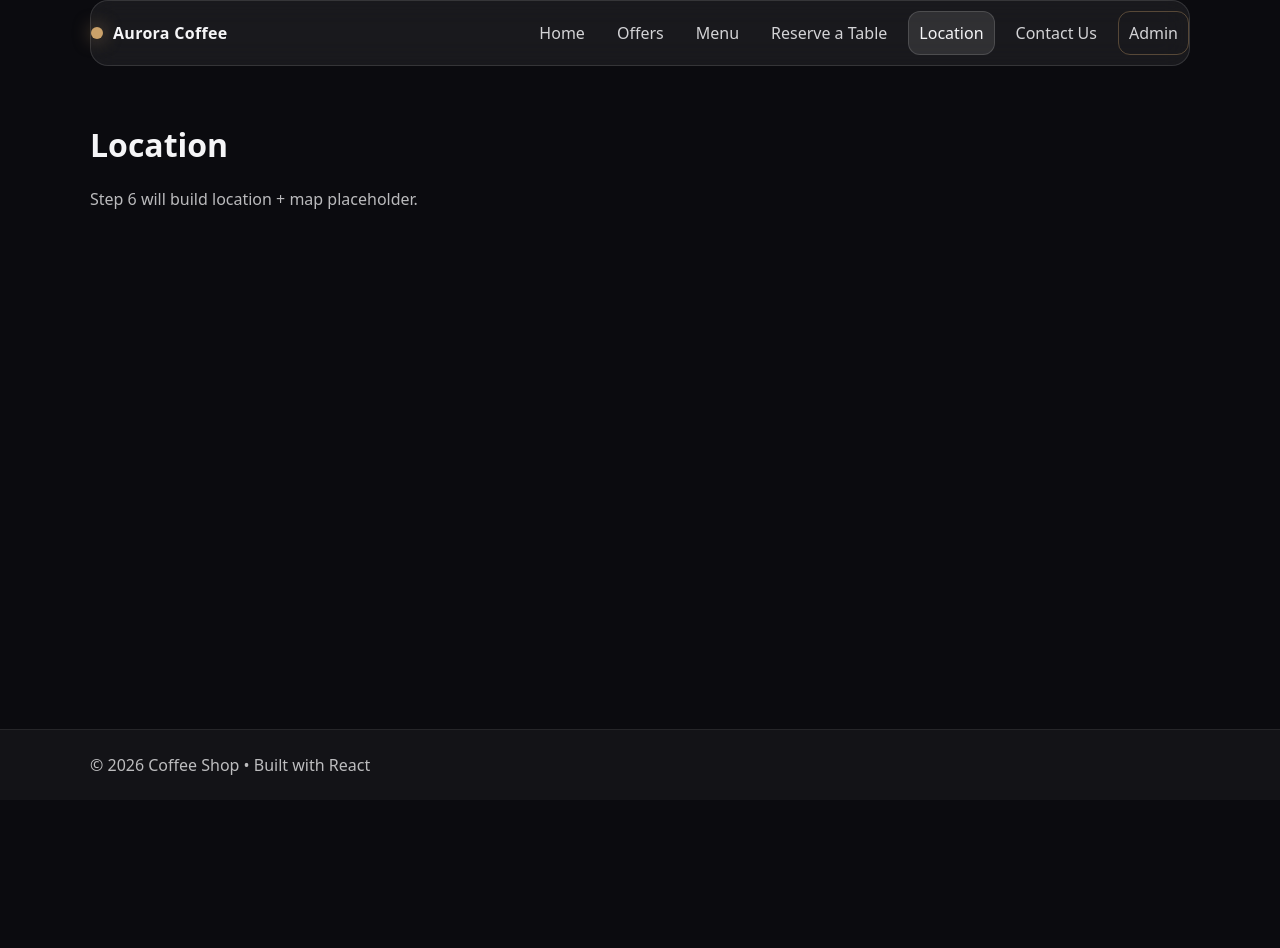
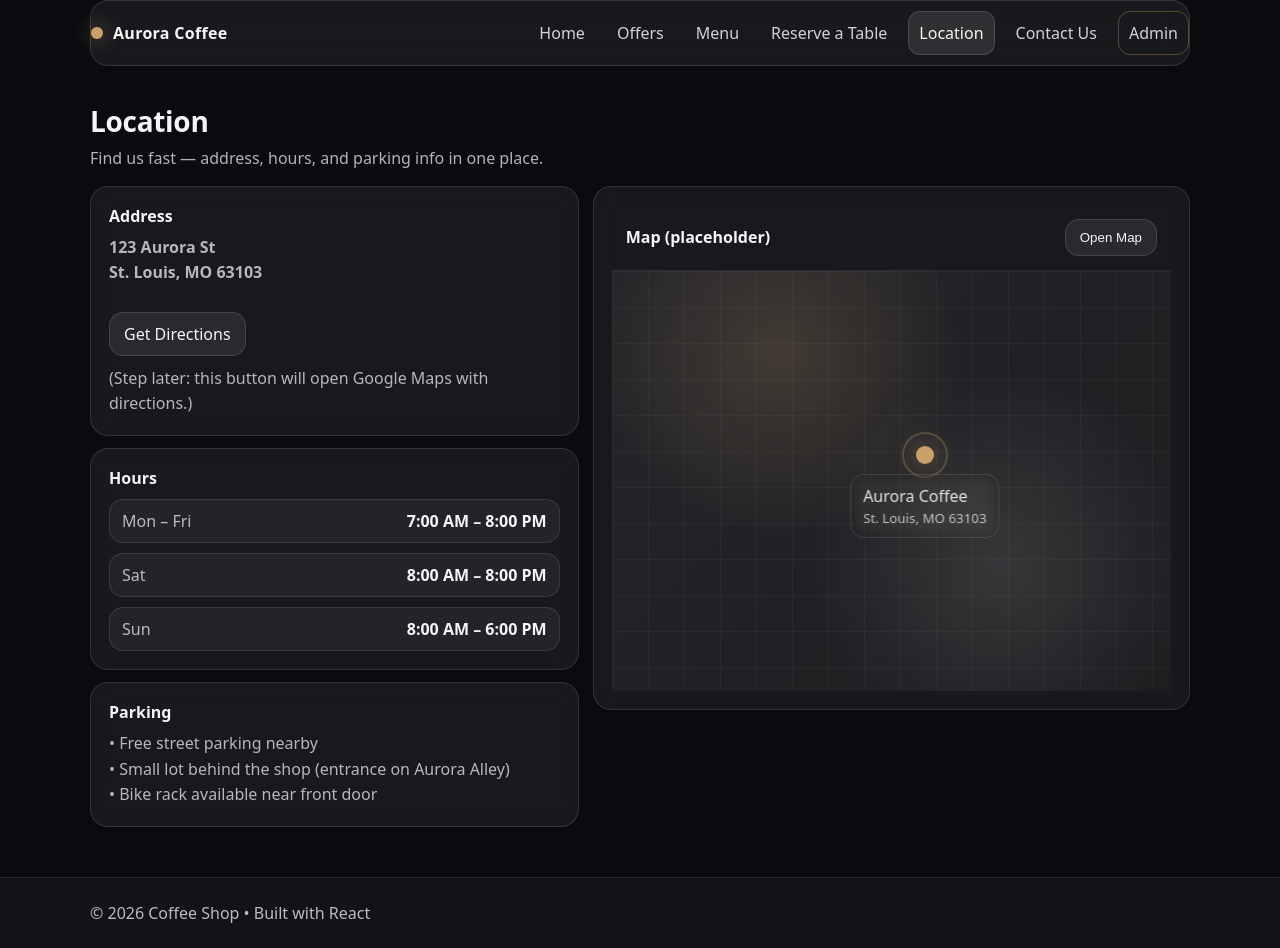
Before and after one commit to rohitparapati/coffee-shop, a React (Vite) app in the folder client/: page /location in a window 1280 px wide. Before the commit the page ends 800 px from the top, so only its background shows below. Built offline with nearby package versions, Linux system fonts and the light colour scheme.

Commit message:
updated the location page

```diff
--- a/client/src/pages/Admin.jsx
+++ b/client/src/pages/Admin.jsx
@@ -3,7 +3,7 @@ export default function Admin() {
     <div className="container">
       <h1>Admin</h1>
       <p style={{ color: "rgba(245,245,247,0.75)" }}>
-        Step 8+ will build admin login + dashboards.
+        will build admin login + dashboards.
       </p>
     </div>
   );
--- a/client/src/pages/Location.jsx
+++ b/client/src/pages/Location.jsx
@@ -1,10 +1,102 @@
+import "../styles/location.css";
+
 export default function Location() {
+  // Placeholder address (we can make this configurable later)
+  const addressLine1 = "123 Aurora St";
+  const addressLine2 = "St. Louis, MO 63103";
+
   return (
     <div className="container">
-      <h1>Location</h1>
-      <p style={{ color: "rgba(245,245,247,0.75)" }}>
-        Step 6 will build location + map placeholder.
-      </p>
+      <div className="locTop">
+        <div>
+          <h1 className="locTitle">Location</h1>
+          <p className="locSub">
+            Find us fast — address, hours, and parking info in one place.
+          </p>
+        </div>
+      </div>
+
+      <div className="locGrid">
+        {/* Left column: info */}
+        <aside className="infoCards">
+          <div className="card infoCard">
+            <h3>Address</h3>
+            <p className="muted" style={{ marginTop: 8 }}>
+              <b>{addressLine1}</b>
+              <br />
+              <b>{addressLine2}</b>
+            </p>
+
+            <div style={{ height: 10 }} />
+
+            {/* Placeholder "Get Directions" (we'll wire to Google Maps later) */}
+            <a
+              className="btn btnPrimary"
+              href="#"
+              aria-label="Get directions (placeholder)"
+              onClick={(e) => e.preventDefault()}
+            >
+              Get Directions
+            </a>
+
+            <p className="muted" style={{ marginTop: 10, marginBottom: 0 }}>
+              (Step later: this button will open Google Maps with directions.)
+            </p>
+          </div>
+
+          <div className="card infoCard">
+            <h3>Hours</h3>
+            <div className="kv" aria-label="Store hours">
+              <div className="kvRow">
+                <span>Mon – Fri</span>
+                <b>7:00 AM – 8:00 PM</b>
+              </div>
+              <div className="kvRow">
+                <span>Sat</span>
+                <b>8:00 AM – 8:00 PM</b>
+              </div>
+              <div className="kvRow">
+                <span>Sun</span>
+                <b>8:00 AM – 6:00 PM</b>
+              </div>
+            </div>
+          </div>
+
+          <div className="card infoCard">
+            <h3>Parking</h3>
+            <p className="muted" style={{ marginTop: 8, marginBottom: 0 }}>
+              • Free street parking nearby <br />
+              • Small lot behind the shop (entrance on Aurora Alley) <br />
+              • Bike rack available near front door
+            </p>
+          </div>
+        </aside>
+
+        {/* Right column: map placeholder */}
+        <section className="card mapPanel" aria-label="Map">
+          <div className="mapTop">
+            <h2 className="mapTitle">Map (placeholder)</h2>
+            <button
+              type="button"
+              className="btn"
+              onClick={() => alert("Later we’ll add a real map here.")}
+            >
+              Open Map
+            </button>
+          </div>
+
+          <div className="mapBox">
+            <div className="mapGrid" aria-hidden="true" />
+            <div className="pin" aria-hidden="true" />
+            <div className="mapLabel" role="note" aria-label="Shop marker">
+              Aurora Coffee
+              <small>{addressLine2}</small>
+            </div>
+          </div>
+        </section>
+      </div>
+
+      <div style={{ height: 26 }} />
     </div>
   );
 }
--- a/client/src/pages/Reserve.jsx
+++ b/client/src/pages/Reserve.jsx
@@ -3,7 +3,7 @@ export default function Reserve() {
     <div className="container">
       <h1>Reserve a Table</h1>
       <p style={{ color: "rgba(245,245,247,0.75)" }}>
-        Step 10 will build the table/seat map UI.
+        will build the table/seat map UI.
       </p>
     </div>
   );
--- /dev/null
+++ b/client/src/styles/location.css
@@ -0,0 +1,153 @@
+.locTop {
+  display: flex;
+  align-items: flex-end;
+  justify-content: space-between;
+  gap: 14px;
+  flex-wrap: wrap;
+  margin-bottom: 14px;
+}
+
+.locTitle {
+  margin: 0;
+  font-size: 28px;
+  letter-spacing: -0.3px;
+}
+
+.locSub {
+  margin: 6px 0 0;
+  color: rgba(245,245,247,0.72);
+  line-height: 1.6;
+}
+
+.locGrid {
+  display: grid;
+  grid-template-columns: 0.9fr 1.1fr;
+  gap: 14px;
+  align-items: start;
+}
+
+.infoCards {
+  display: grid;
+  gap: 12px;
+}
+
+.infoCard h3 {
+  margin: 0;
+  font-size: 16px;
+}
+
+.muted {
+  color: rgba(245,245,247,0.72);
+  line-height: 1.6;
+}
+
+.kv {
+  display: grid;
+  gap: 10px;
+  margin-top: 10px;
+}
+
+.kvRow {
+  display: flex;
+  justify-content: space-between;
+  gap: 12px;
+  padding: 10px 12px;
+  border-radius: 14px;
+  border: 1px solid rgba(255,255,255,0.10);
+  background: rgba(255,255,255,0.05);
+}
+
+.kvRow span:first-child {
+  color: rgba(245,245,247,0.72);
+}
+
+.mapPanel {
+  padding: 0;
+  overflow: hidden;
+}
+
+.mapTop {
+  padding: 14px;
+  border-bottom: 1px solid rgba(255,255,255,0.08);
+  display: flex;
+  align-items: center;
+  justify-content: space-between;
+  gap: 10px;
+  flex-wrap: wrap;
+}
+
+.mapTitle {
+  margin: 0;
+  font-size: 16px;
+}
+
+.mapBox {
+  height: 420px;
+  position: relative;
+  background:
+    radial-gradient(circle at 30% 20%, rgba(202,161,106,0.18), transparent 35%),
+    radial-gradient(circle at 70% 70%, rgba(255,255,255,0.10), transparent 40%),
+    linear-gradient(135deg, rgba(255,255,255,0.06), rgba(255,255,255,0.02));
+}
+
+.mapGrid {
+  position: absolute;
+  inset: 0;
+  background-image:
+    linear-gradient(rgba(255,255,255,0.06) 1px, transparent 1px),
+    linear-gradient(90deg, rgba(255,255,255,0.06) 1px, transparent 1px);
+  background-size: 36px 36px;
+  opacity: 0.6;
+}
+
+.pin {
+  position: absolute;
+  left: 56%;
+  top: 46%;
+  transform: translate(-50%, -100%);
+  width: 18px;
+  height: 18px;
+  border-radius: 999px;
+  background: var(--accent);
+  box-shadow: 0 0 22px rgba(202,161,106,0.6);
+}
+
+.pin::after {
+  content: "";
+  position: absolute;
+  left: 50%;
+  top: 50%;
+  transform: translate(-50%, -50%);
+  width: 42px;
+  height: 42px;
+  border-radius: 999px;
+  border: 2px solid rgba(202,161,106,0.28);
+}
+
+.mapLabel {
+  position: absolute;
+  left: 56%;
+  top: 46%;
+  transform: translate(-50%, 10px);
+  padding: 10px 12px;
+  border-radius: 14px;
+  background: rgba(0,0,0,0.25);
+  border: 1px solid rgba(255,255,255,0.12);
+  backdrop-filter: blur(10px);
+  color: rgba(245,245,247,0.9);
+}
+
+.mapLabel small {
+  display: block;
+  color: rgba(245,245,247,0.72);
+  margin-top: 2px;
+}
+
+@media (max-width: 900px) {
+  .locGrid {
+    grid-template-columns: 1fr;
+  }
+  .mapBox {
+    height: 360px;
+  }
+}
```
